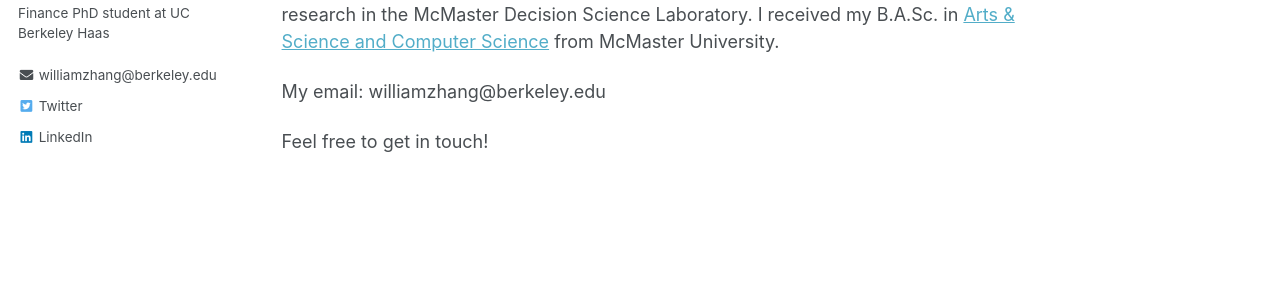
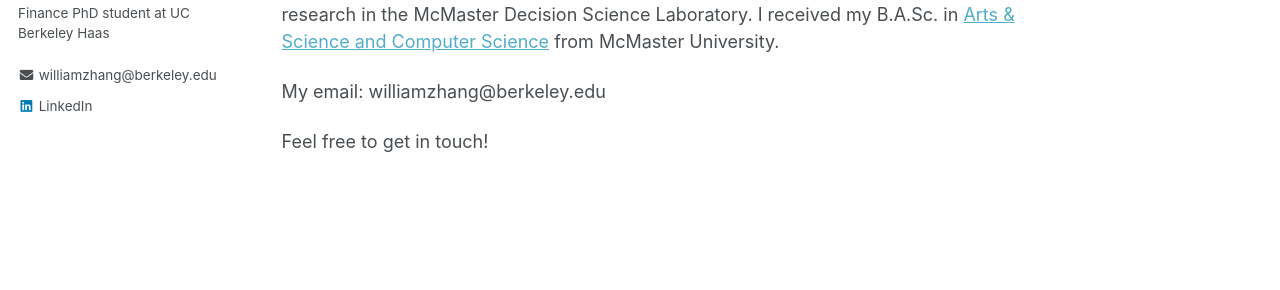
Before and after one commit to williambowenzhang/williambowenzhang.github.io, a Jekyll site: the page built from _pages/about.md, in a window 1280 px wide. Shown: the part 291-581 px from the top of the page. Built offline with Jekyll 4.4.1, drawn with Linux system fonts in a browser that asks for light colours.

Commit message:
Update _config.yml

```diff
--- a/_config.yml
+++ b/_config.yml
@@ -109,7 +109,7 @@ author:
   stackoverflow    : # http://stackoverflow.com/users/123456/username
   steam            :
   tumblr           :
-  twitter          : "williambzhang" #twitter
+  #twitter          : "williambzhang" #twitter
   vine             :
   weibo            :
   xing             :
```
